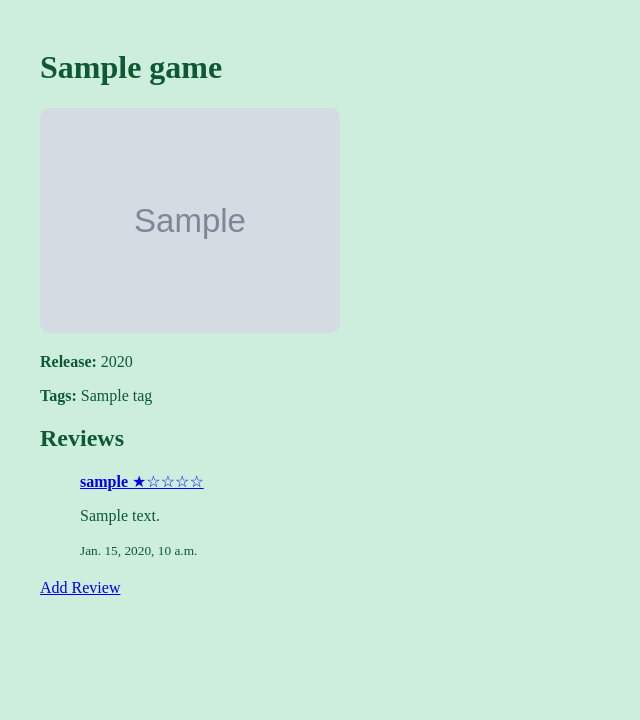
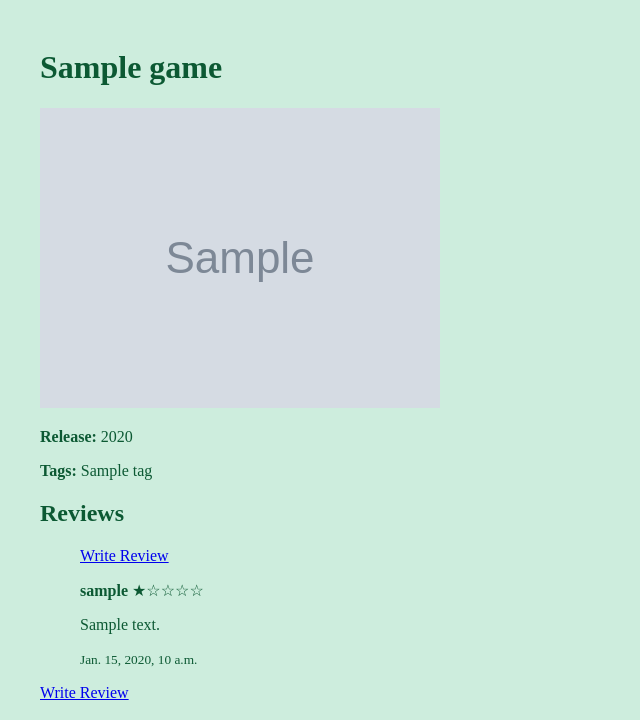
Before and after one commit to WAD2-LB03/WAD2_GroupProject, a Django app: a page that uses templates/gamecritique/game.html in a window 1280 px wide. Shown: the part 80-800 px from the top of the page, without its empty margins (0-640 px from the left). Run offline with Django 5.2, Linux system fonts and the light colour scheme; a user stored in the database is signed in; tables that the repository leaves empty hold one stand-in row (values such as "Sample post"); grey boxes marked "Sample" are stand-in pictures.

Commit message:
Update game.html

```diff
--- a/templates/gamecritique/game.html
+++ b/templates/gamecritique/game.html
@@ -17,27 +17,30 @@
 {% endblock %}
 
 {% block body_block %}
+<div class="container mt-4">
     {% if game %}
         <h1>{{ game.name }}</h1>
 
         <img src="{{ game.image_url }}"
              alt="{{ game.name }}"
-             style="width:300px; border-radius:10px;">
+             class="img-fluid rounded game-image">
 
         <p><strong>Release:</strong> {{ game.release_year }}</p>
 
         <p><strong>Tags:</strong>
         {% for tag in game.tags.all %}
-            {{ tag.name }}
+            <span class="badge bg-secondary">{{ tag.name }}</span>
         {% endfor %}
     </p>
 
-        <h2>Reviews</h2>
+        <h2 class="mb-3">Reviews</h2>
         {% if reviews %}
             <ul>
             {% for review in reviews %}
-            <div style="margin-bottom: 20px;">
-                <a href="{% url 'gamecritique:show_review' review.id %}">
+            <div class="mb-3">
+                <a href="{% url 'gamecritique:add_review' game.slug %}" class="btn btn-success mt-2">
+                    Write Review
+                </a>
                     <p>
                         <strong>{{ review.user.username }}</strong>
                         {% if review.rating == 1 %}
@@ -66,11 +69,15 @@
         {% endif %}
 
         {% if user.is_authenticated %}
-            <a href="{% url 'gamecritique:add_review' game.slug %}">Add Review</a> <br />
+           <a href="{% url 'gamecritique:add_review' game.slug %}"
+              class="btn btn-success mt-2">
+                Write Review
+           </a>
         {% endif %}
 
     {% else %}
         <strong>The specified game does not exist.</strong>
+    </div>
     {% endif %}
 
     {% if user.is_authenticated and not user.profile.has_key and isFeatured %}
```
